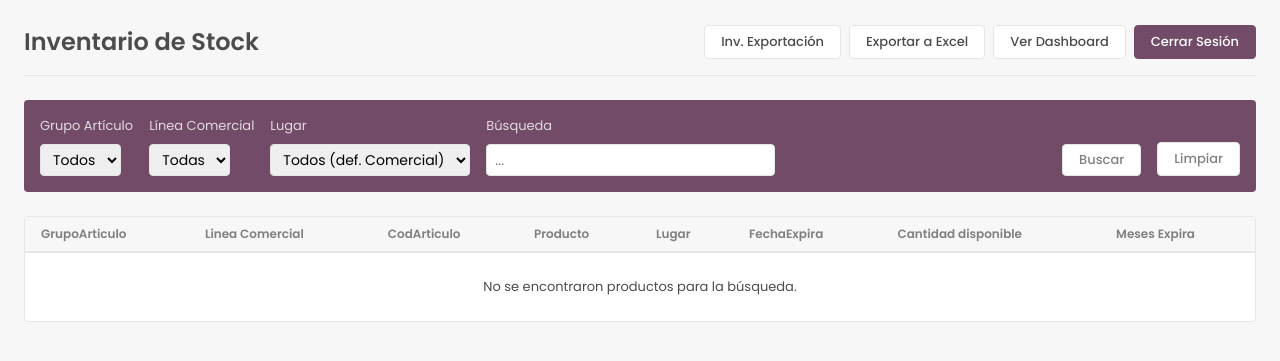
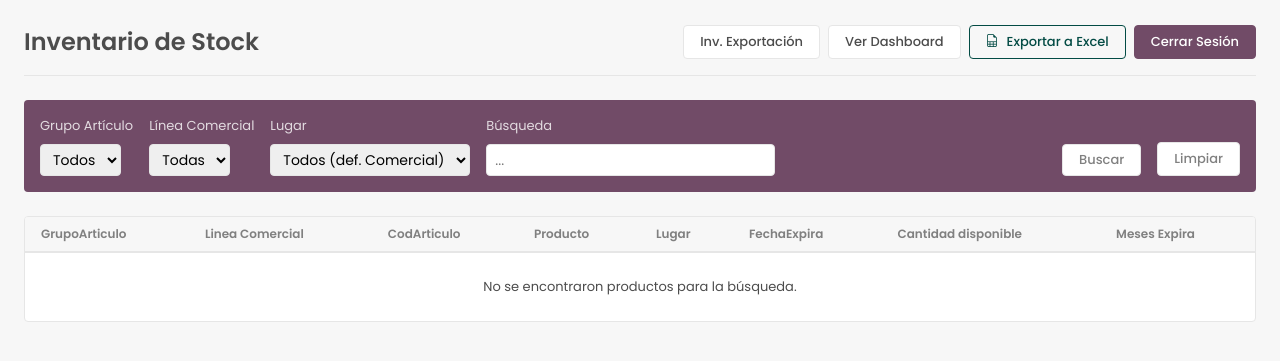
Before and after one commit to josemontero-agv/dashboard-Cobranzas, a Flask app: page / in a window 1280 px wide. Shown: the top 361 px of the page. Run offline with Flask 3, Linux system fonts and the light colour scheme; the visitor is signed in with stand-in values (Sample User, id 1).

Commit message:
Actualizacion de boton descarga excel

```diff
--- a/static/css/style.css
+++ b/static/css/style.css
@@ -131,6 +131,20 @@
     font-size: var(--font-size-base);
     font-family: inherit;
     box-sizing: border-box;
+}
+/* **NUEVO ESTILO**: Botón para exportar a Excel */
+.btn.btn--excel {
+    background-color: var(--color-excel-blue);
+    border-color: var(--color-excel-blue);
+    color: rgb(3, 75, 68);
+}
+.btn.btn--excel:hover {
+    background-color: var(--color-excel-blue-dark);
+    border-color: var(--color-excel-blue-dark);
+}
+/* Estilo para el icono dentro de un botón */
+.btn i {
+    margin-right: var(--space-2);
 }
 
 /* --- LAYOUT Y ESTILOS ESPECÍFICOS --- */
--- a/templates/base.html
+++ b/templates/base.html
@@ -5,6 +5,9 @@
     <meta name="viewport" content="width=device-width, initial-scale=1">
     <title>Inventario Odoo</title>
     <link rel="stylesheet" href="{{ url_for('static', filename='css/style.css') }}">
+    <link rel="stylesheet" href="https://cdn.jsdelivr.net/npm/bootstrap-icons@1.11.3/font/bootstrap-icons.min.css">
+
+
 </head>
 <body>
     <main>
--- a/templates/export_inventory.html
+++ b/templates/export_inventory.html
@@ -4,9 +4,12 @@
 <header class="page-header">
     <h1 class="page-title">Inventario de Stock (Exportación)</h1>
     <div style="display: flex; gap: var(--space-2);">
-        <a href="{{ url_for('export_excel_exportacion', **selected_filters) }}" class="btn btn--secondary">Exportar a Excel</a>
+
         <a href="{{ url_for('inventory') }}" class="btn">Inventario Principal</a>
         <a href="{{ url_for('dashboard') }}" class="btn">Ver Dashboard</a>
+        <a href="{{ url_for('export_excel', **selected_filters) }}" class="btn btn--excel">
+            <i class="bi bi-file-earmark-spreadsheet"></i> Exportar a Excel
+        </a>
         <a href="{{ url_for('logout') }}" class="btn btn--primary">Cerrar Sesión</a>
     </div>
 </header>
--- a/templates/inventory.html
+++ b/templates/inventory.html
@@ -5,8 +5,10 @@
     <h1 class="page-title">Inventario de Stock</h1>
     <div style="display: flex; gap: var(--space-2);">
         <a href="{{ url_for('inventory_export') }}" class="btn">Inv. Exportación</a>
-        <a href="{{ url_for('export_excel', **selected_filters) }}" class="btn">Exportar a Excel</a>
         <a href="{{ url_for('dashboard') }}" class="btn">Ver Dashboard</a>
+        <a href="{{ url_for('export_excel', **selected_filters) }}" class="btn btn--excel">
+            <i class="bi bi-file-earmark-spreadsheet"></i> Exportar a Excel
+        </a>
         <a href="{{ url_for('logout') }}" class="btn btn--primary">Cerrar Sesión</a>
     </div>
 </header>
@@ -86,7 +88,7 @@
                 <td>{{ item.producto }}</td>
                 <td>{{ item.lugar }}</td>
                 <td class="col-no-wrap">{{ item.fecha_expira }}</td>
-                <td class="text-center">{{ item.cantidad_disponible }}</td>
+                <td class="text-">{{ item.cantidad_disponible }}</td>
                 {% set meses = item.meses_expira %}
                 {% set status_class = '' %}
                 {% if meses is not none and 0 <= meses <= 3 %}{% set status_class = 'status-vence-pronto' %}{% elif meses is not none and 4 <= meses <= 7 %}{% set status_class = 'status-advertencia' %}{% elif meses is not none and 8 <= meses <= 12 %}{% set status_class = 'status-ok' %}{% endif %}
```
